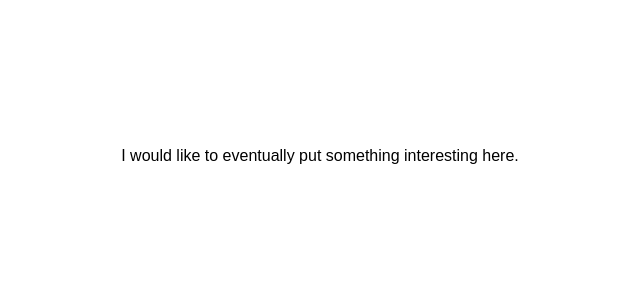
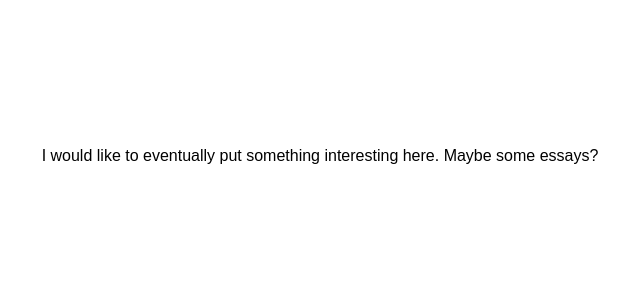
Before and after one commit to anreyw/anrey.wang, a Next.js app: page / in a window 1280 px wide. Shown: the top 300 px of the page, without its empty margins (320-960 px from the left). Built offline with nearby package versions, Linux system fonts and the light colour scheme; a web font is replaced by a local one.

Commit message:
Update content in <main>

```diff
--- a/src/app/page.tsx
+++ b/src/app/page.tsx
@@ -4,7 +4,7 @@ export default function Page(): JSX.Element {
   return (
     <main className="mt-36">
       <p className="text-center">
-        I would like to eventually put something interesting here.
+        I would like to eventually put something interesting here. Maybe some essays?
       </p>
     </main>
   );
```
